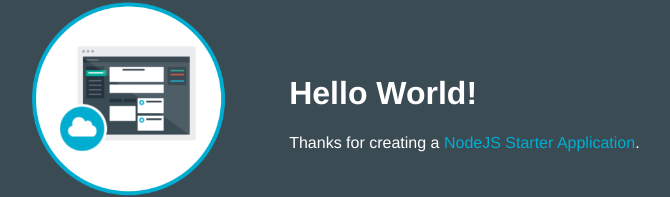
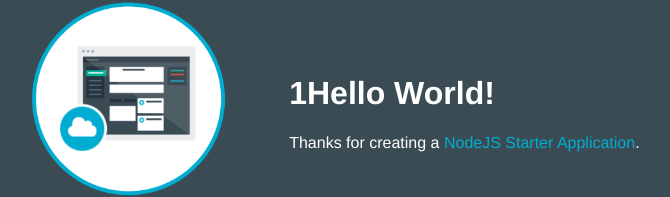
Before and after one commit to vivekratnesh001/ReqTool-master, a website: page public/index.html in a window 1280 px wide. Shown: the part 157-354 px from the top of the page, without its empty margins (253-923 px from the left). Drawn offline with Linux system fonts and the light colour scheme.

Commit message:
Update index.html

```diff
--- a/public/index.html
+++ b/public/index.html
@@ -16,7 +16,7 @@
           <img class = "newappIcon" src="images/newapp-icon.png">
         </td>
         <td>
-          <h1 id="message">Hello World!</h1>
+          <h1 id="message">1Hello World!</h1>
           <p class='description'></p> Thanks for creating a <span class = "blue">NodeJS Starter Application</span>.
         </td>
       </tr>
```
